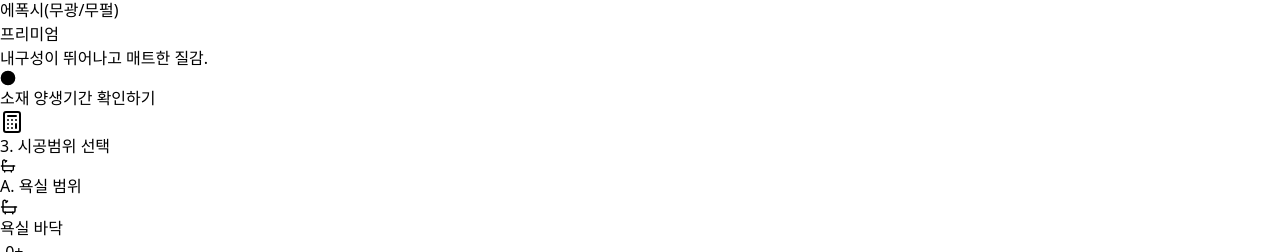
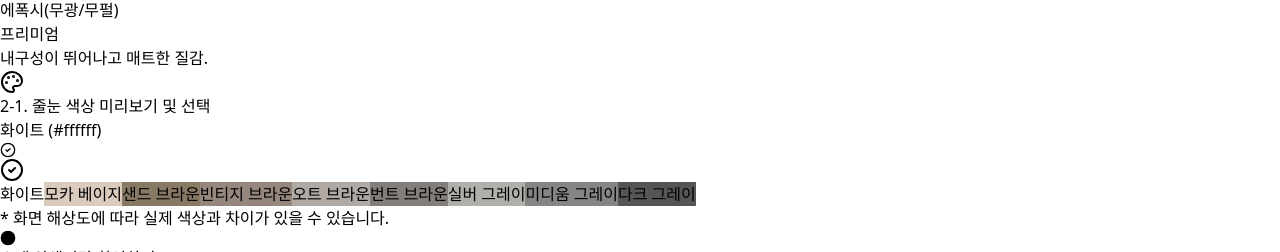
Before and after one commit to jsh5199-ai/julnun-web, a React (Vite) app: page / in a window 1280 px wide. Shown: the part 548-800 px from the top of the page. Built offline with nearby package versions, Linux system fonts and the light colour scheme.

Commit message:
수정완료

```diff
--- a/src/App.jsx
+++ b/src/App.jsx
@@ -12,6 +12,20 @@ const MIN_FEE = 200000;
 
 // 🚨 [수정] 카카오톡 채널 URL 정의 🚨
 const KAKAO_CHAT_URL = 'http://pf.kakao.com/_jAxnYn/chat';
+
+// 🚨 [신규 추가] 줄눈 색상 데이터 정의 (독립적인 선택 항목) 🚨
+const GROUT_COLORS = [
+    { id: 'white', code: '#ffffff', label: '화이트', isDark: false },
+    { id: 'moca_beige', code: '#dbcbbd', label: '모카 베이지', isDark: false },
+    { id: 'sand_brown', code: '#887965', label: '샌드 브라운', isDark: true },
+    { id: 'vintage_brown', code: '#96877e', label: '빈티지 브라운', isDark: true },
+    { id: 'oat_brown', code: '#b0a9a4', label: '오트 브라운', isDark: false },
+    { id: 'burnt_brown', code: '#827e7b', label: '번트 브라운', isDark: true },
+    { id: 'silver_gray', code: '#afb0aa', label: '실버 그레이', isDark: false },
+    { id: 'medium_gray', code: '#848685', label: '미디움 그레이', isDark: true },
+    { id: 'dark_gray', code: '#565556', label: '다크 그레이', isDark: true },
+];
+
 
 // =================================================================
 // [스타일] 애니메이션 정의 (유지)
@@ -361,12 +375,60 @@ const Accordion = ({ question, answer }) => {
     );
 };
 
+// ⭐️ [신규 컴포넌트] 색상 선택 팔레트 렌더링 ⭐️
+const ColorPalette = ({ selectedColorId, onSelect }) => {
+    const selectedColorData = GROUT_COLORS.find(c => c.id === selectedColorId);
+
+    return (
+        <div className='mt-5 pt-3 border-t border-gray-100 animate-fade-in'>
+            <h3 className="text-base font-extrabold flex items-center gap-2 mb-3 text-gray-800">
+                <Palette className="h-4 w-4 text-indigo-600" /> 2-1. 줄눈 색상 미리보기 및 선택
+            </h3>
+
+            {/* 1. 선택된 색상 표시 */}
+            <div className={`p-3 rounded-lg shadow-md mb-3`} style={{ backgroundColor: selectedColorData.code }}>
+                <p className={`text-sm font-bold ${selectedColorData.isDark ? 'text-white' : 'text-gray-900'} flex items-center justify-between`}>
+                    <span className='truncate'>{selectedColorData.label} ({selectedColorData.code})</span>
+                    <CheckCircle2 size={16} className={`ml-2 flex-shrink-0 ${selectedColorData.isDark ? 'text-amber-400' : 'text-indigo-700'}`}/>
+                </p>
+            </div>
+
+            {/* 2. 색상 선택 버튼 그리드 */}
+            <div className='grid grid-cols-5 sm:grid-cols-5 gap-3'>
+                {GROUT_COLORS.map((color) => (
+                    <button
+                        key={color.id}
+                        onClick={() => onSelect(color.id)}
+                        className={`aspect-square rounded-lg transition-all duration-200 shadow-md flex items-center justify-center p-1 relative hover:scale-[1.02] active:scale-[0.98] ${
+                            selectedColorId === color.id
+                                ? 'ring-4 ring-offset-2 ring-indigo-500' // 선택 시 링 효과
+                                : 'hover:shadow-lg'
+                        }`}
+                        style={{ backgroundColor: color.code }}
+                        title={color.label}
+                    >
+                        {selectedColorId === color.id && (
+                            <CheckCircle2 size={24} className={`absolute ${color.isDark ? 'text-amber-400' : 'text-indigo-700'} drop-shadow-md`} />
+                        )}
+                        <span className={`absolute bottom-0 text-[8px] font-bold py-[1px] px-1 rounded-t-sm ${color.isDark ? 'bg-white/80 text-gray-900' : 'bg-gray-900/80 text-white'}`}>{color.label}</span>
+                    </button>
+                ))}
+            </div>
+            <p className='text-xs text-gray-500 mt-3 text-center'>
+                * 화면 해상도에 따라 실제 색상과 차이가 있을 수 있습니다.
+            </p>
+        </div>
+    );
+};
+
 
 export default function GroutEstimatorApp() {
   const [housingType, setHousingType] = useState('new');
   const [material, setMaterial] = useState('poly');
   const [polyOption, setPolyOption] = useState('pearl');
   const [epoxyOption, setEpoxyOption] = useState('kerapoxy');
+  // 🚨 [신규 상태] 독립적으로 색상 선택 상태 관리
+  const [selectedGroutColor, setSelectedGroutColor] = useState(GROUT_COLORS[0].id); // 기본값: 화이트
   const [quantities, setQuantities] = useState(
     [...ALL_AREAS].reduce((acc, area) => ({ ...acc, [area.id]: 0 }), {})
   );
@@ -394,7 +456,7 @@ export default function GroutEstimatorApp() {
   }, [quantities, areaMaterials]);
 
 
-  // ⭐️ [수정] 수량 변경 핸들러 (현관 자동 선택 로직 추가)
+  // ⭐️ [유지] 수량 변경 핸들러 (현관 자동 선택 로직 포함)
   const handleQuantityChange = useCallback((id, delta) => {
     setQuantities(prev => {
       const currentQty = prev[id] || 0;
@@ -633,7 +695,7 @@ export default function GroutEstimatorApp() {
   }, [quantities, areaMaterials]);
 
 
-  // 🚀 [최종] calculation 로직: 특수 영역 가격을 명시적으로 계산하도록 수정
+  // 🚀 [최종] calculation 로직: 견적 계산 (색상 선택은 가격에 영향 없음)
   const calculation = useMemo(() => {
     const selectedHousing = HOUSING_TYPES.find(h => h.id === housingType);
     let itemizedPrices = [];
@@ -912,7 +974,7 @@ export default function GroutEstimatorApp() {
   const currentEmbedUrl = getEmbedUrl(currentVideo.id);
 
 
-  // ⭐️ [수정] 컴포넌트: 개별 소재 선택 버튼 (배경색 강조 유지)
+  // ⭐️ [유지] 컴포넌트: 개별 소재 선택 버튼 (배경색 강조 유지)
   const MaterialSelectButtons = ({ areaId, currentMat, onChange, isQuantitySelected }) => {
 
     if (areaId === 'entrance') {
@@ -952,7 +1014,7 @@ export default function GroutEstimatorApp() {
     );
   };
 
-  // ⭐️ [유지] 시공 범위 리스트 렌더링 함수 (수량 증감 버튼 배경 호버 강조) ⭐️
+  // ⭐️ [유지] 시공 범위 리스트 렌더링 함수 (수량 증감 버튼 배경 호버 강조 유지) ⭐️
   const renderAreaList = (areas) => (
     <div className="space-y-3">
         {areas.map((area) => {
@@ -1114,7 +1176,7 @@ export default function GroutEstimatorApp() {
           </div>
         </section>
 
-        {/* ⭐️ --- 2. 시공 재료 선택 (배경색 강조로 변경) --- ⭐️ */}
+        {/* ⭐️ --- 2. 줄눈소재 안내 (소재/옵션 선택 및 색상 팔레트 포함) --- ⭐️ */}
         <section className="bg-white p-5 rounded-xl shadow-lg border border-gray-100 animate-fade-in delay-300">
           <h2 className="text-lg font-extrabold flex items-center gap-2 mb-4 text-gray-800 border-b pb-2">
             <Hammer className="h-5 w-5 text-indigo-600" /> 2. 줄눈소재 안내
@@ -1122,7 +1184,7 @@ export default function GroutEstimatorApp() {
           <div className="space-y-4">
             {MATERIALS.map((item) => (
               <div key={item.id} className="animate-fade-in">
-                {/* 🚨 [수정] 선택 시 배경색을 Indigo-700으로 변경, 기타 텍스트 색상 조정 🚨 */}
+                {/* 🚨 [수정] 배경색 강조로 변경 🚨 */}
                 <div onClick={() => setMaterial(item.id)} className={`flex items-center p-4 rounded-lg cursor-pointer transition-all duration-200 selection-box active:scale-[0.99] shadow-md ${item.id === material ? 'bg-indigo-700 text-white shadow-lg' : 'bg-white hover:bg-indigo-50'}`}>
                   <div className="flex-1">
                     <div className="flex justify-between items-center">
@@ -1148,7 +1210,6 @@ export default function GroutEstimatorApp() {
                   <div className="mt-2 ml-6 pl-4 border-l-2 border-indigo-300 space-y-2 animate-slide-down bg-gray-50/50 p-3 rounded-md">
                     <div className="text-xs font-bold text-indigo-700 flex items-center gap-1"><Palette size={12} /> 옵션 선택 (펄 유무)</div>
                     <div className="flex gap-2">
-                      {/* ⭐️ [유지] 테두리 제거 ⭐️ */}
                       <button onClick={() => setPolyOption('pearl')} className={`flex-1 py-2 text-sm rounded-md transition-all shadow-sm ${polyOption === 'pearl' ? 'bg-indigo-700 text-white font-bold shadow-md' : 'bg-white text-gray-600 hover:bg-gray-100'}`}>펄</button>
                       <button onClick={() => setPolyOption('no_pearl')} className={`flex-1 py-2 text-sm rounded-md transition-all shadow-sm ${polyOption === 'no_pearl' ? 'bg-indigo-700 text-white font-bold shadow-md' : 'bg-white text-gray-600 hover:bg-gray-100'}`}>무펄</button>
                     </div>
@@ -1158,7 +1219,6 @@ export default function GroutEstimatorApp() {
                   <div className="mt-2 ml-6 pl-4 border-l-2 border-indigo-500 space-y-2 animate-slide-down bg-indigo-50/50 p-3 rounded-md">
                     <div className="text-xs font-bold text-indigo-700 flex items-center gap-1"><Crown size={12} /> 옵션 선택 (브랜드)</div>
                     <div className="flex gap-2">
-                      {/* ⭐️ [유지] 테두리 제거 ⭐️ */}
                       <button onClick={() => setEpoxyOption('kerapoxy')} className={`flex-1 py-2 text-sm rounded-md transition-all shadow-sm ${epoxyOption === 'kerapoxy' ? 'bg-indigo-700 text-white font-bold shadow-md' : 'bg-white text-gray-600 hover:bg-gray-100'}`}>케라폭시</button>
                       <button onClick={() => setEpoxyOption('starlike')} className={`flex-1 py-2 text-sm rounded-md transition-all shadow-sm ${epoxyOption === 'starlike' ? 'bg-indigo-700 text-white font-bold shadow-md' : 'bg-white text-gray-600 hover:bg-gray-100'}`}>스타라이크</button>
                     </div>
@@ -1167,6 +1227,10 @@ export default function GroutEstimatorApp() {
               </div>
             ))}
           </div>
+
+          {/* ⭐️ [신규 추가] 색상 선택 팔레트 (독립 섹션) ⭐️ */}
+          <ColorPalette selectedColorId={selectedGroutColor} onSelect={setSelectedGroutColor} />
+
           {/* --- 재료 상세 비교 버튼 영역 (유지) --- */}
           <div className="mt-5 pt-3 border-t border-gray-100 flex justify-center">
               <button
@@ -1178,7 +1242,7 @@ export default function GroutEstimatorApp() {
           </div>
         </section>
 
-        {/* ⭐️ --- 3. 원하는 시공범위를 선택해주세요 (수량 증감 버튼 배경 호버 강조 유지) --- ⭐️ */}
+        {/* --- 3. 시공범위 선택 (유지) --- */}
         <section className="bg-white p-5 rounded-xl shadow-lg border border-gray-100 animate-fade-in delay-450">
           <h2 className="text-lg font-extrabold flex items-center gap-2 mb-4 text-gray-800 border-b pb-2">
             <Calculator className="h-5 w-5 text-indigo-600" /> 3. 시공범위 선택
@@ -1200,7 +1264,7 @@ export default function GroutEstimatorApp() {
 
         </section>
 
-        {/* --- 4. 실리콘 교체할 곳 선택 (수량 증감 버튼 배경 호버 강조 유지) --- */}
+        {/* --- 4. 실리콘 시공 (유지) --- */}
         <section className="bg-white p-5 rounded-xl shadow-lg border border-gray-100 animate-fade-in delay-600">
           <h2 className="text-lg font-extrabold flex items-center gap-2 mb-4 text-gray-800 border-b pb-2">
             <Eraser className="h-5 w-5 text-indigo-600" /> 4. 실리콘 시공
@@ -1291,7 +1355,7 @@ export default function GroutEstimatorApp() {
                             </div>
                         </div>
 
-                        {/* 🚨 [수정] 우측: 패키지/최소비용 라벨 (새로운 우측 빈 공간) 🚨 */}
+                        {/* 🚨 [유지] 우측: 패키지/최소비용 라벨 🚨 */}
                         <div className='flex flex-col items-end justify-end h-full pt-1'>
 
                             {/* A. 최소 출장비 적용 안내 (Clock 아이콘) */}
@@ -1372,7 +1436,7 @@ export default function GroutEstimatorApp() {
 
                 {/* 기본 정보 테이블 (현장 유형 제거됨) */}
 
-                {/* ⭐️ [수정] 시공 및 할인 내역 - 테이블 구조로 변경 ⭐️ */}
+                {/* ⭐️ [유지] 시공 및 할인 내역 - 테이블 구조로 변경 ⭐️ */}
                 <div className="space-y-2 text-sm border-b border-gray-200 pb-3">
                     {/* 현장 유형 제거됨. 이 부분은 이제 패키지/최소비용 정보 아래에만 표시됩니다. */}
 
@@ -1401,14 +1465,14 @@ export default function GroutEstimatorApp() {
 
                     {/* ⭐️ 항목별 테이블 시작 ⭐️ */}
                     <div className="mt-3">
-                        {/* 🚨 [수정] '금액' 컬럼 제거 🚨 */}
+                        {/* 🚨 [유지] '금액' 컬럼 제거 🚨 */}
                         <div className="grid grid-cols-10 font-extrabold text-xs text-gray-500 border-b border-gray-300 pb-1">
                             <span className="col-span-5 pl-1">시공 내역</span>
                             <span className="col-span-3 text-center">소재</span>
                             <span className="col-span-2 text-right pr-1">수량</span>
                         </div>
 
-                        {/* 🚨 [재수정] 항목별 가격 정보 완전 제거 🚨 */}
+                        {/* 🚨 [유지] 항목별 가격 정보 완전 제거 🚨 */}
                         {calculation.itemizedPrices
                             .filter(item => !item.isDiscount) // 할인 항목(리뷰)만 제외
                             .map(item => {
```
